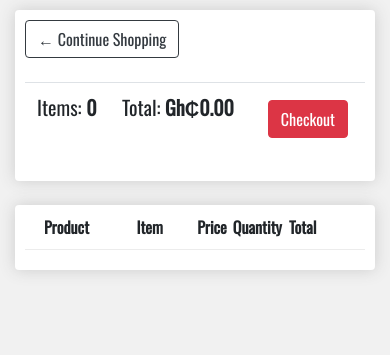
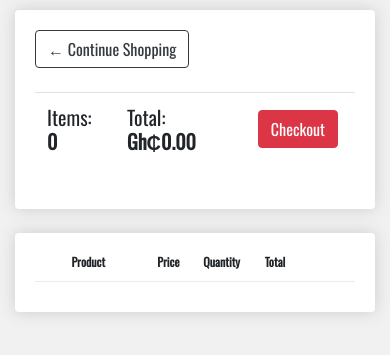
Before and after one commit to quamejnr/Shoecommerce, a Django app: page /cart/ in a window 390 px wide. Shown: the part 57-412 px from the top of the page. Run offline with Django 3.2, Linux system fonts and the light colour scheme; lists and menus that the app fills with data are empty; some libraries are stand-ins or nearby versions.

Commit message:
Changed the UI of cart and checkout page to make it more responsive

```diff
--- a/shop/static/shop/css/main.css
+++ b/shop/static/shop/css/main.css
@@ -16,7 +16,7 @@ body p {
 	box-shadow:hsl(0, 0%, 80%) 0 0 16px;
 	background-color: #fff;
 	border-radius: 4px;
-	padding: 10px;
+	padding: 20px;
 }
 
 .thumbnail{
@@ -35,6 +35,7 @@ body p {
 	background-color: #212529;
 }
 
+/* Cart */
 #cart-icon{
 	width:25px;
 	display: inline-block;
@@ -82,10 +83,7 @@ body p {
 
 .quantity{
 	display: inline-block;
-	font-weight: 700;
-	padding-right:10px;
-
-
+	margin: auto;
 }
 
 .chg-quantity{
@@ -98,6 +96,12 @@ body p {
 
 .chg-quantity:hover{
 	opacity: .6;
+}
+
+
+.fa-trash-alt {
+    position: relative;
+    left: 20px;
 }
 
 
@@ -339,7 +343,11 @@ footer {
 
 
 /* Responsive layouts */
-        @media (max-width: 850px) {
+        @media (max-width: 768px) {
+
+            body p {
+                font-size: 12px;
+            }
 
             .con-cards {
                 grid-template-columns: repeat(auto-fit, minmax(150px, 1fr));
@@ -395,4 +403,12 @@ footer {
                 flex-direction: column-reverse;
             }
 
+            .cart-row {
+                font-size: 12px;
+            }
+
+            .item-name {
+                display: none;
+            }
+
         }
--- a/shop/templates/shop/cart.html
+++ b/shop/templates/shop/cart.html
@@ -27,7 +27,7 @@
 			<div class="box-element">
 				<div class="cart-row">
 					<div style="flex:2"><strong>Product</strong></div>
-					<div style="flex:2"><strong>Item</strong></div>
+					<div class="item-name" style="flex:2"><strong>Item</strong></div>
 					<div style="flex:1"><strong>Price</strong></div>
 					<div style="flex:1"><strong>Quantity</strong></div>
 					<div style="flex:1"><strong>Total</strong></div>
@@ -36,23 +36,23 @@
 			{% for item in object_list %}
 				<div class="cart-row d-flex justify-content-center">
 					<div style="flex:2"><img class="row-image" src="{{item.product.image.url}}"></div>
-					<div style="flex:2"><p>{{item.product.name}}</p></div>
+					<div class="item-name" style="flex:2"><p>{{item.product.name}}</p></div>
 					{% if item.product.discount_price %}
 						<div style="flex:1"><p>GH<span>&#8373</span>{{item.product.discount_price|floatformat:2}}</p></div>
 					{% else %}
 						<div style="flex:1"><p>GH<span>&#8373</span>{{item.product.price|floatformat:2}}</p></div>
 					{% endif %}
 					<div style="flex:1">
-						<p class="quantity">{{item.quantity}}</p>
+
 						<div class="quantity">
 							<img data-product="{{item.product.id}}" data-action="add" class="chg-quantity update-cart" src="{% static  'shop/images/arrow-up.png' %}">
-							<br>
+							<p class="quantity mt-1 mb-1">{{item.quantity}}</p>
 							<img data-product="{{item.product.id}}" data-action="remove" class="chg-quantity update-cart" src="{% static  'shop/images/arrow-down.png' %}">
 						</div>
 					</div>
 					<div style="flex:1"><p>GH<span>&#8373</span>{{item.total|floatformat:2}}</p></div>
 					<div style="flex:1">
-					<i data-product="{{item.product.id}}" data-action="clear" class="chg-quantity update-cart fas fa-trash-alt ml-5 mb-4" style="height: 20px; width:20px; color: #DC3545"></i>
+					<i data-product="{{item.product.id}}" data-action="clear" class="chg-quantity update-cart fas fa-trash-alt mb-4" style="height: 20px; width:20px; color: #DC3545"></i>
 					</div>
 <!--					<img data-product="{{item.product.id}}" data-action="clear" class="chg-quantity update-cart fas fa-trash-alt" style="height: 20px; width:20px; color: #DC3545">-->
 <!--					<i data-product="{{item.product.id}}" data-action="clear" class="chg-quantity update-cart fas fa-trash-alt" style="height: 20px; width:20px; color: #DC3545"></i>-->
--- a/shop/templates/shop/checkout.html
+++ b/shop/templates/shop/checkout.html
@@ -2,7 +2,7 @@
 {% load crispy_forms_tags %}
 {% block content %}
 
-     <div class="container row checkout">
+     <div class="row checkout">
 		<div class="col-lg-6">
 			<form id="form" class="card-body" method="POST" enctype="multipart/form-data">
 			{%csrf_token%}
```
Also changed, not shown: db.sqlite3.
